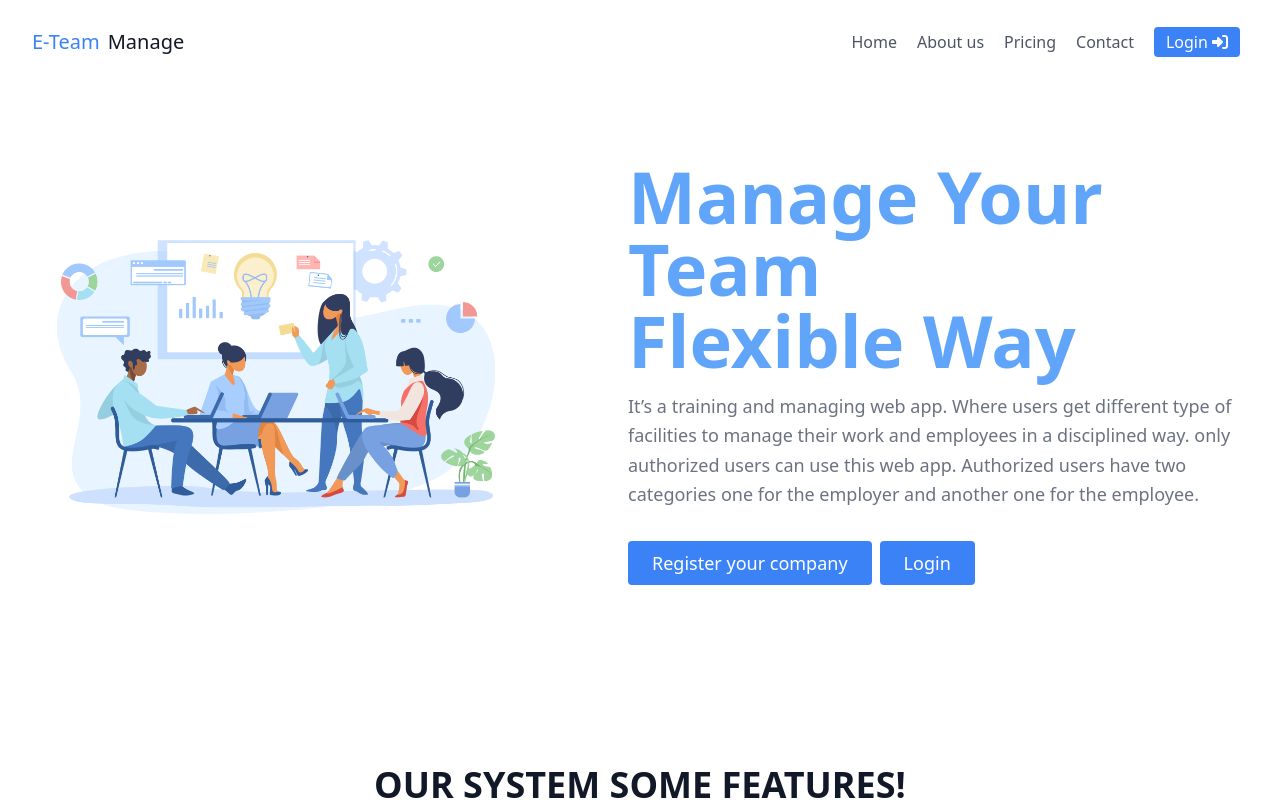
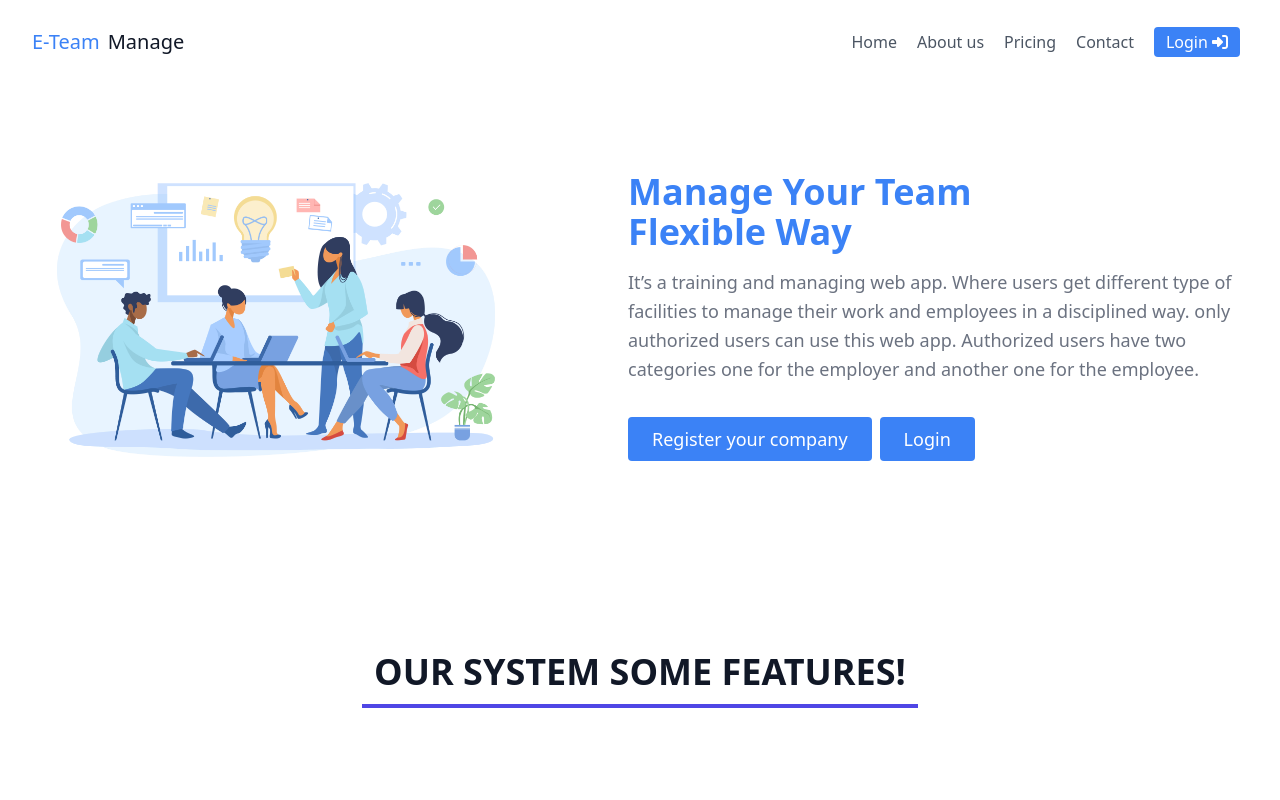
Before and after one commit to web-shoharab-pk/E-Team, a React (Create React App) app: page / in a window 1280 px wide. Shown: the top 800 px of the page. Built offline with nearby package versions, Linux system fonts and the light colour scheme.

Commit message:
merged with masum

```diff
--- a/src/components/MainHome/Hero/Hero.tsx
+++ b/src/components/MainHome/Hero/Hero.tsx
@@ -14,7 +14,7 @@
           />
         </div>
         <div className="lg:flex-grow md:w-1/2 lg:pl-24 md:pl-16 flex flex-col md:items-start md:text-left items-center text-center">
-          <h1 className="title-font sm:text-4xl lg:text-7xl mb-4 font-bold text-blue-400">
+          <h1 className="title-font sm:text-4xl text-3xl mb-4 font-bold text-blue-500">
             Manage Your Team
             <br className="hidden lg:inline-block" /> Flexible Way
           </h1>
```
